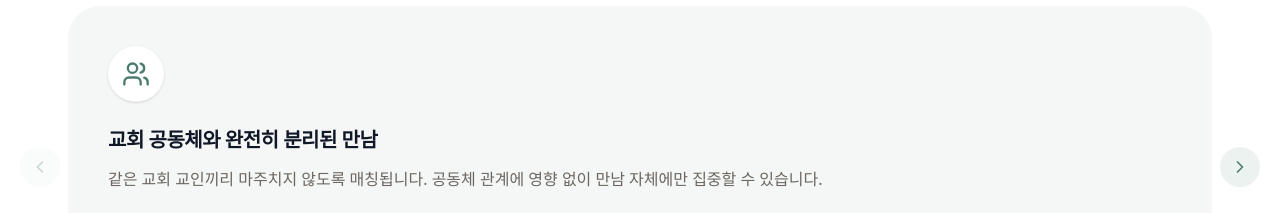
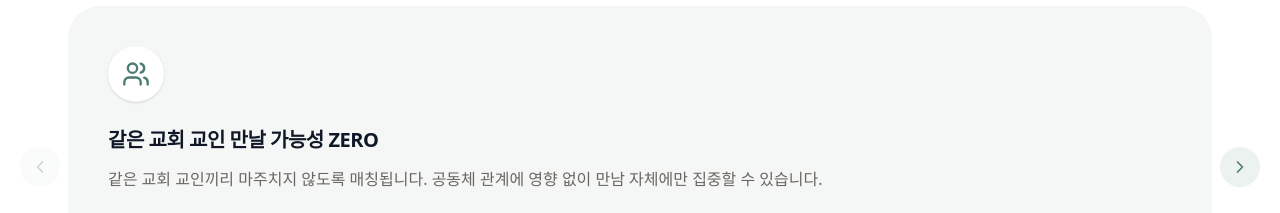
Before and after one commit to to-jiyoona/-, a React (Vite) app: page /v3 in a window 1280 px wide. Shown: the part 3160-3373 px from the top of the page. Built offline with nearby package versions, Linux system fonts and the light colour scheme; a web font is replaced by a local one.

Commit message:
V3 WHY 섹션 — 박스 타이틀 4개 문구 수정
Co-Authored-By: Claude Sonnet 4.6 <noreply@anthropic.com>

```diff
--- a/src/app/pages/LandingPageV3.tsx
+++ b/src/app/pages/LandingPageV3.tsx
@@ -80,25 +80,25 @@ const reviews = [
 const whyItems = [
   {
     icon: <Users className="w-7 h-7" />,
-    title: "교회 공동체와 완전히 분리된 만남",
+    title: "같은 교회 교인 만날 가능성 ZERO",
     desc: "같은 교회 교인끼리 마주치지 않도록 매칭됩니다. 공동체 관계에 영향 없이 만남 자체에만 집중할 수 있습니다.",
     points: ["공동체와 완전 분리", "소문 걱정 없음", "실패해도 일상에 영향 없음"],
   },
   {
     icon: <Shield className="w-7 h-7" />,
-    title: "철저한 프로필 검토와 매칭",
+    title: "검증된 프로필 매칭",
     desc: "80만 명이 사용하는 초원성경앱의 신앙 데이터 기반으로 크리스천임을 검증하고, 프로필 검토를 통해 참가자 매칭을 위한 밸런스를 조율합니다.",
     points: ["신앙 데이터 기반 검증", "이단 필터링", "매칭을 위한 철저한 프로필 검토"],
   },
   {
     icon: <MessageCircle className="w-7 h-7" />,
-    title: "신앙 가치관을 자연스럽게 나누는 구조",
+    title: "대화로 알아가는 신앙 가치관",
     desc: "발제문이 제공되어 스몰토크 걱정 없이 대화를 시작할 수 있습니다. 신앙, 가치관, 인생관을 깊이 있게 나누며 진정성 있는 만남이 시작됩니다.",
     points: ["발제문 기반 토론", "깊이 있는 대화", "신앙 가치관 자연스럽게 확인"],
   },
   {
     icon: <Lock className="w-7 h-7" />,
-    title: "철저히 보호되는 개인정보",
+    title: "철저한 개인정보 보호",
     desc: "소개팅 앱처럼 사전에 정보를 공개하지 않습니다. 연락처는 양쪽이 모두 선택했을 때만 공유되며, 프로그램 진행 외에는 어떤 정보도 공개되지 않습니다.",
     points: ["선택적 정보 공개", "철저한 보안", "신뢰할 수 있는 플랫폼"],
   },
```
Also changed, not shown: 2 other files (tests, documents, lock files or other folders).
